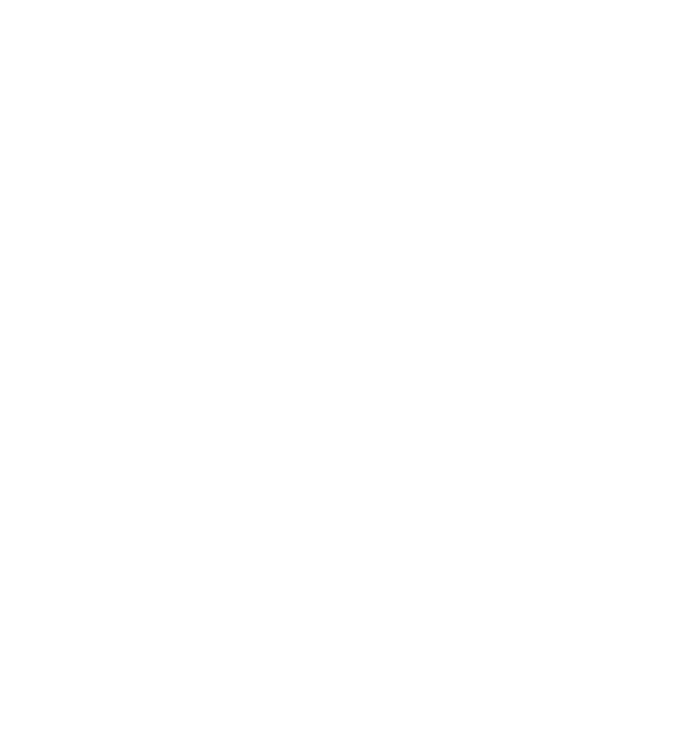
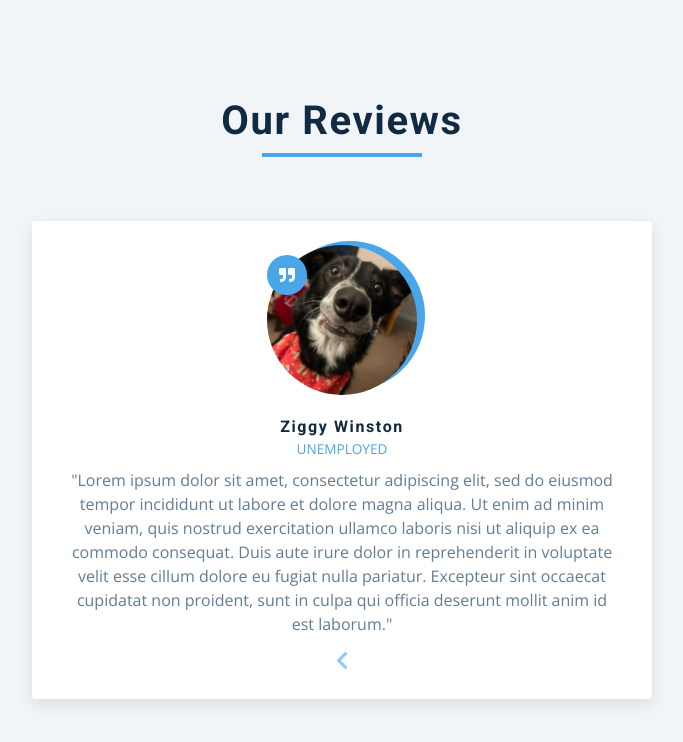
Before and after one commit to danielknight261/recviews-simple-DOM, a plain HTML site: page index.html in a window 1280 px wide. Shown: the whole page, without its empty margins (298-981 px from the left). Drawn offline with nearby package versions, Linux system fonts and the light colour scheme.

Commit message:
installed font awesome

```diff
--- a/index.html
+++ b/index.html
@@ -0,0 +1,53 @@
+<!DOCTYPE html>
+<html lang="en">
+  <head>
+    <meta charset="UTF-8" />
+    <meta http-equiv="X-UA-Compatible" content="IE=edge" />
+    <meta name="viewport" content="width=device-width, initial-scale=1.0" />
+    <title>Reviews </title>
+    <!-- font -->
+    <!-- font-awesome -->
+    <link
+      rel="stylesheet"
+      href="https://cdnjs.cloudflare.com/ajax/libs/font-awesome/5.14.0/css/all.min.css"
+    />
+    <!-- styles -->
+    <link rel="stylesheet" href="styles.css" />
+  </head>
+  <body>
+    <main>
+      <section class="container">
+        <!-- title -->
+        <div class="title">
+          <h2>Our Reviews</h2>
+          <div class="underline"></div>
+        </div>
+        <!-- review -->
+        <article class="review">
+          <div class="img-container">
+            <img src="./person-1.jpg" id="person-img" alt="" />
+          </div>
+          <h4 id="author">Ziggy Winston</h4>
+          <p id="job">Unemployed</p>
+          <p id="info">
+            "Lorem ipsum dolor sit amet, consectetur adipiscing elit, sed do
+            eiusmod tempor incididunt ut labore et dolore magna aliqua. Ut enim
+            ad minim veniam, quis nostrud exercitation ullamco laboris nisi ut
+            aliquip ex ea commodo consequat. Duis aute irure dolor in
+            reprehenderit in voluptate velit esse cillum dolore eu fugiat nulla
+            pariatur. Excepteur sint occaecat cupidatat non proident, sunt in
+            culpa qui officia deserunt mollit anim id est laborum."
+          </p>
+          <!-- prev and next buttons fa chevron is reason for installation of the font agove-->
+          <div class="button-container">
+            <button class="prev-btn">
+              <i class="fas fa-chevron-left"></i>
+            </button>
+          </div>
+        </article>
+      </section>
+    </main>
+    <!-- javascript -->
+    <script src="app.js"></script>
+  </body>
+</html>
--- a/styles.css
+++ b/styles.css
@@ -167,7 +167,7 @@ main {
 }
 .underline {
   height: 0.25rem;
-  width: 5rem;
+  width: 10rem;
   background: var(--clr-primary-5);
   margin-left: auto;
   margin-right: auto;
```
Also changed, not shown: person-1.jpg (added), 1 other file.
